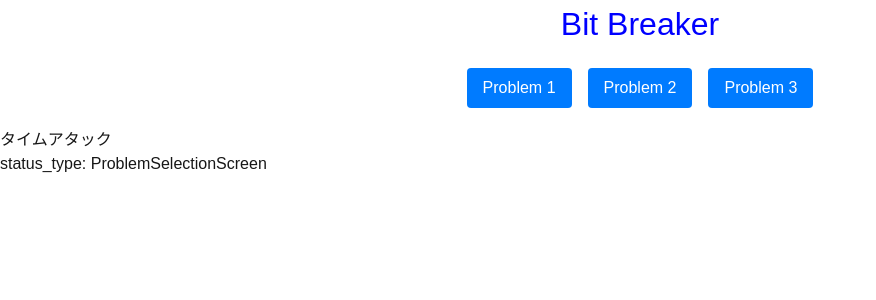
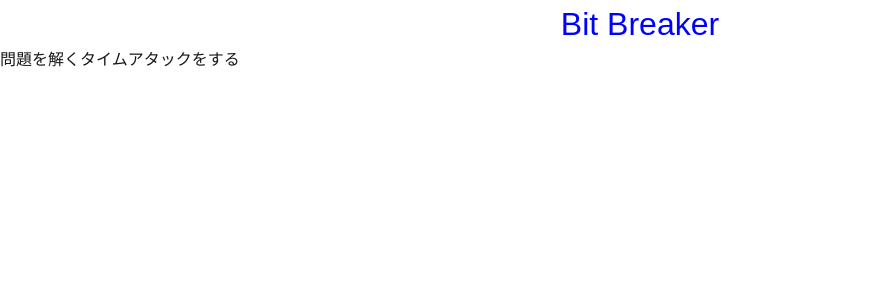
Before and after one commit to Masafiro/bit_game, a Next.js app: page / in a window 1280 px wide. Shown: the top 300 px of the page, without its empty margins (0-876 px from the left). Built offline with nearby package versions, Linux system fonts and the light colour scheme.

Commit message:
タイトル画面とタイムアタックの難易度選択画面を追加

```diff
--- /dev/null
+++ b/answer_problem1.json
@@ -0,0 +1,7 @@
+{
+  "answer": [
+    3,
+    3
+  ],
+  "minimum_moves": 2
+}
--- /dev/null
+++ b/answer_problem2.json
@@ -0,0 +1,7 @@
+{
+  "answer": [
+    1,
+    1
+  ],
+  "minimum_moves": 2
+}
--- a/src/app/page.tsx
+++ b/src/app/page.tsx
@@ -25,7 +25,9 @@ type BitHistoryOperation =
   | {operation_type: "clear"}
 
 type Status =
+  | {status_type: "TitleScreen"}
   | {status_type: "ProblemSelectionScreen"}
+  | {status_type: "TimeAttackSelectionScreen"}
   | {status_type: "ProblemModeGameScreen", problem_file: string}
   | {status_type: "TimeAttackModeGameScreen", time_attack_file: string}
 
@@ -189,12 +191,44 @@ function ProblemButton({ problemName, problemFile, setStatus }: { problemName: s
   );
 }
 
-function TimeAttackButton({timeAttackFile, setStatus }: { timeAttackFile: string, setStatus: React.Dispatch<React.SetStateAction<Status>> }) {
+function TimeAttackButtonContainer({children}: {children: React.ReactNode }) {
+    return (
+        <div className="timeAttackButtonContainer">
+            {children}
+        </div>
+    )
+}
+
+function TimeAttackButton({timeAttackName, timeAttackFile, setStatus }: {timeAttackName: string, timeAttackFile: string, setStatus: React.Dispatch<React.SetStateAction<Status>> }) {
   return (
     <button className="timeAttackButton" onClick={() => setStatus({status_type: "TimeAttackModeGameScreen", time_attack_file: timeAttackFile})}>
-      タイムアタック
+      {timeAttackName}
     </button>
   );
+}
+
+function ProblemModeButton({setStatus}: {setStatus: React.Dispatch<React.SetStateAction<Status>>;}){
+    return (
+        <button className="problemModeButton" onClick={() => setStatus({status_type: "ProblemSelectionScreen"})}>
+          問題を解く
+        </button>
+    );
+}
+function TimeAttackModeButton({setStatus}: {setStatus: React.Dispatch<React.SetStateAction<Status>>;}){
+    return (
+        <button className="problemModeButton" onClick={() => setStatus({status_type: "TimeAttackSelectionScreen"})}>
+          タイムアタックをする
+        </button>
+    );
+}
+function ModeSelection({setStatus}: {setStatus: React.Dispatch<React.SetStateAction<Status>>; })
+{
+    return (
+        <div>
+            <ProblemModeButton setStatus={setStatus}/>
+            <TimeAttackModeButton setStatus={setStatus}/>
+        </div>
+    );
 }
 
 function ProblemSelection({ setStatus }: { setStatus: React.Dispatch<React.SetStateAction<Status>>}) {
@@ -205,7 +239,6 @@ function ProblemSelection({ setStatus }: { setStatus: React.Dispatch<React.SetSt
         <ProblemButton problemName="Problem 2" problemFile="problem2.json" setStatus={setStatus} />
         <ProblemButton problemName="Problem 3" problemFile="problem3.json" setStatus={setStatus} />
       </ProblemButtonContainer>
-      <TimeAttackButton timeAttackFile="time_attack1.json" setStatus={setStatus} />
     </div>
   );
 }
@@ -216,6 +249,18 @@ function ReturnToProblemSelectionButton({ setStatus } : { setStatus : React.Disp
       戻る
     </button>
   )
+}
+
+// タイムアタックにおける選択画面
+function TimeAttackSelection({ setStatus }: { setStatus: React.Dispatch<React.SetStateAction<Status>>}){
+    return(
+        <div>
+           <TimeAttackButtonContainer>
+           <TimeAttackButton timeAttackName="timeAttack 1" timeAttackFile="time_attack1.json" setStatus={setStatus} />
+           <TimeAttackButton timeAttackName="timeAttack 2" timeAttackFile="time_attack1.json" setStatus={setStatus} />
+           </TimeAttackButtonContainer>
+        </div>
+    );
 }
 
 function MoveCounter({ moveCount } : { moveCount : number }){
@@ -244,6 +289,7 @@ function Timer({ bitHistory, problem }: { bitHistory: BitHistory, problem: Probl
     </div>
   )
 }
+
 function ProblemModeGame({ setStatus, problemFileName }: { setStatus: React.Dispatch<React.SetStateAction<Status>>, problemFileName: string}) {
   const [bitHistory, dispatchBitHistory] = useReducer(BitHistoryReducer, []);
   const [problem, setProblem] = useState<Problem>({bit_length: 0, start: "", target: "", operation_count: 0, operations: [], minimum_moves: 0});
@@ -413,8 +459,15 @@ function DebugInfo({ status } : {status: Status }){
 }
 
 export default function Home() {
-  const [status, setStatus] = useState<Status>({status_type: "ProblemSelectionScreen"});
+  const [status, setStatus] = useState<Status>({status_type: "TitleScreen"});
   switch (status.status_type){
+    case "TitleScreen":
+        return(
+          <div>
+            <Title />
+            <ModeSelection setStatus={setStatus} />
+          </div>
+        );
     case "ProblemSelectionScreen":
       return (
         <div>
@@ -423,6 +476,13 @@ export default function Home() {
           <DebugInfo status={status} />
         </div>
       );
+    case "TimeAttackSelectionScreen":
+        return(
+        <div>
+            <Title />
+            <TimeAttackSelection setStatus={setStatus} />
+        </div>
+        );
     case "ProblemModeGameScreen":
       return (
         <div>
--- /dev/null
+++ b/src/public/problems/answer1.json
@@ -0,0 +1,25 @@
+{
+  "problem": {
+    "bit_length": 5,
+    "start": "00011",
+    "target": "10101",
+    "operation_count": 4,
+    "operations": [
+      {
+        "operation_type": "xor",
+        "parameter": "10011"
+      },
+      {
+        "operation_type": "or",
+        "parameter": "10001"
+      },
+      {
+        "operation_type": "cyclic-lshift"
+      },
+      {
+        "operation_type": "cyclic-rshift"
+      }
+    ],
+    "minumum_moves": 2
+  }
+}
```
Also changed, not shown: 1 other file (tests, documents, lock files or other folders).
